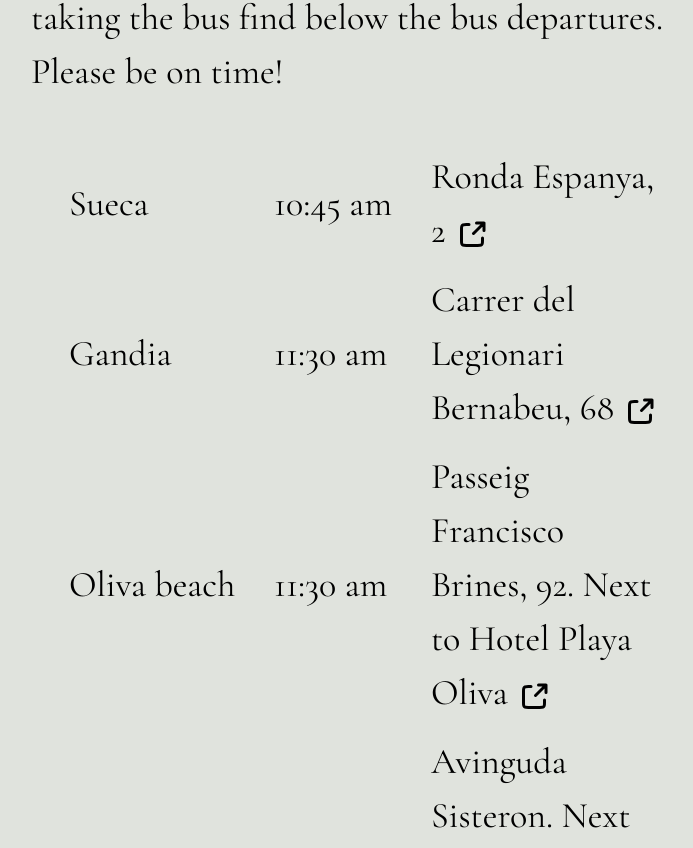
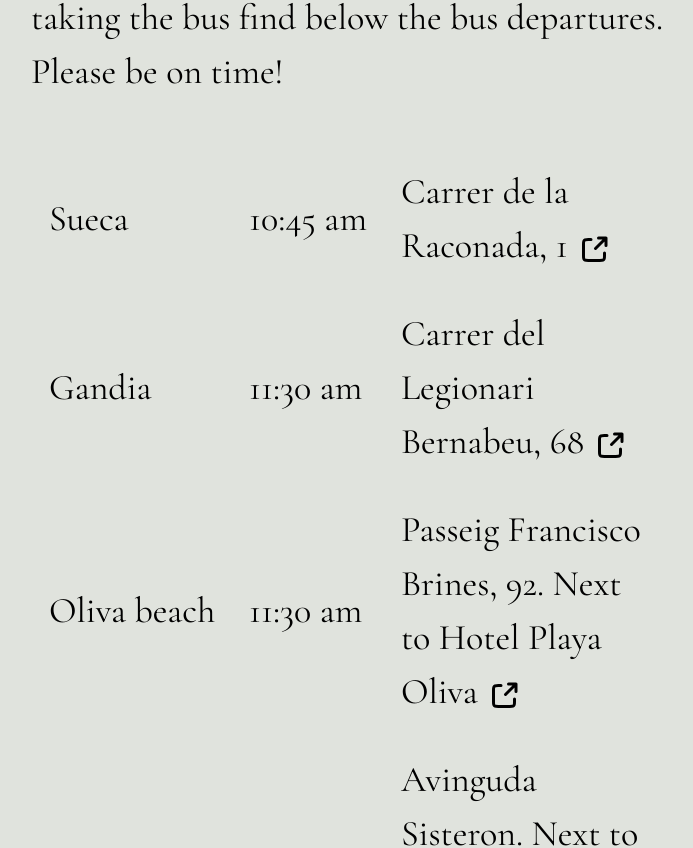
Before and after one commit to camilleri/web-boda, a React (Vite) app: page / in a window 1280 px wide. Shown: the part 2402-3250 px from the top of the page, without its empty margins (289-982 px from the left). Built offline with nearby package versions, Linux system fonts and the light colour scheme.

Commit message:
Update stop Sueca

```diff
--- a/src/TransportSection.tsx
+++ b/src/TransportSection.tsx
@@ -31,11 +31,10 @@ const PLaceContainer = styled.tr`
 
 const Cell = styled.td`
   align-items: center;
-  padding-left: 1.5em;
-  padding-bottom: 0.5em;
+  padding: 16px 16px 16px 16px;
 
   @media (max-width: 768px) {
-    padding-left: 0.5em;
+    padding: 8px 8px 8px 8px;
   }
 `;
 
@@ -48,7 +47,7 @@ function TransportSection(props: Props) {
   const isMobile = useIsMobile();
 
   async function openParadaSueca() {
-    window.open("https://maps.app.goo.gl/VT9yTj9QERgj7HgW7", "_blank");
+    window.open("https://maps.app.goo.gl/udBg53sewTK8Z8cE7", "_blank");
   }
 
   async function openParadaOliva() {
--- a/src/locales/en.ts
+++ b/src/locales/en.ts
@@ -18,7 +18,7 @@ const en = {
     transport_message:
       "Arrival at Monestir de Cotalba will be around 12:00 pm. If you are going by car aim to get there around that time. If you are taking the bus find below the bus departures. Please be on time!",
     oliva_beach: "Oliva beach",
-    parada_sueca: "Ronda Espanya, 2 <link />",
+    parada_sueca: "Carrer de la Raconada, 1 <link />",
     parada_gandia: "Carrer del Legionari Bernabeu, 68 <link />",
     parada_oliva:
       "Avinguda Sisteron. Next to the Gregori Maians high school <link />",
--- a/src/locales/es.ts
+++ b/src/locales/es.ts
@@ -18,7 +18,7 @@ const es = {
     transport_message:
       "La llegada al Monasterio de Cotalba será sobre las 12:00 pm. Si vas a ir en coche planea llegar a esa hora. Si vas en bus abajo esta el horario con las salidas. ¡Por favor, sé puntual!",
     oliva_beach: "Oliva playa",
-    parada_sueca: "Ronda España, 2. Al final de la calle Moro <link />",
+    parada_sueca: "Calle de la Raconada, 1. El parking de la feria <link />",
     parada_gandia:
       "Calle del Legionario Bernabeu, 68. En el IES Ausiàs March <link />",
     parada_oliva: "Avenida Sisteron S/N. En el IES Gregori Maians <link />",
--- a/src/locales/val.ts
+++ b/src/locales/val.ts
@@ -16,7 +16,7 @@ const val = {
     transport_message:
       "L'arribada al Monestir de Cotalba serà sobre les 12:00 pm. Si vas a anar amb cotxe planeja arribar a eixa hora. Si vas amb bus avall esta l'horari amb les eixides. Per favor, sigues puntual!",
     oliva_beach: "Oliva platja",
-    parada_sueca: "Ronda Espanya, 2. Al final del carrer Moro <link />",
+    parada_sueca: "Carrer de la Raconada, 1. El parking de la fira <link />",
     parada_gandia:
       "Carrer del Legionari Bernabeu, 68. Al IES Ausiàs March <link />",
     parada_oliva: "Avinguda Sisteron S/N. Al IES Gregori Maians <link />",
```
